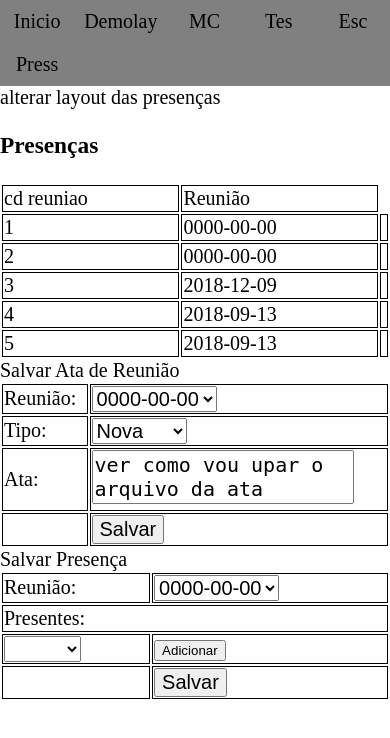
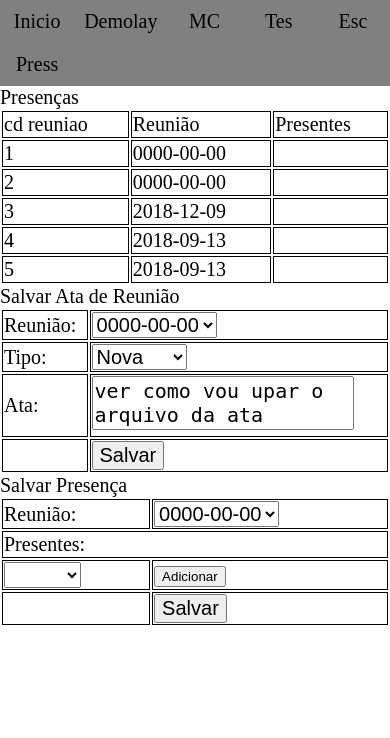
Before and after one commit to AndreSaxton/ProjCap, a PHP site: page /escrivao.php in a window 390 px wide. Shown: the top 738 px of the page. Run offline with PHP 8.4, Linux system fonts and the light colour scheme; the visitor is signed in with stand-in values (Sample User, id 1); data comes from the database, SQL or seed files in the repository; data that the repository does not hold is empty.

Commit message:
alterado layout

```diff
--- a/escrivao.php
+++ b/escrivao.php
@@ -100,11 +100,10 @@
         }
     ?>
 
-    alterar layout das presenças
     <div class="presencas">
-        <h3>Presenças</h3>
+        <label>Presenças</label>
         <table class="presenca">
-        <tr><td>cd reuniao</td><td>Reunião</td></tr>
+        <tr><td>cd reuniao</td><td>Reunião</td><td>Presentes</td></tr>
         <?php
         if($presencas!=null){
             for ($index0=0; $index0 < sizeof($presencas); $index0++) {
--- a/estilo.css
+++ b/estilo.css
@@ -272,10 +272,10 @@
     }
     /*FIM utilizado na pag demolay*/
     /*utilizado na pag Escrivao*/
-    .ata .form, .presenca .form{
+    .ata .form, .presenca .form, .presencas .presenca{
         display: none;
     }
-    .ata:hover .form, .presenca:hover .form{
+    .ata:hover .form, .presenca:hover .form, .presencas:hover .presenca{
         display: block;
     }
     #iPauta{
```
